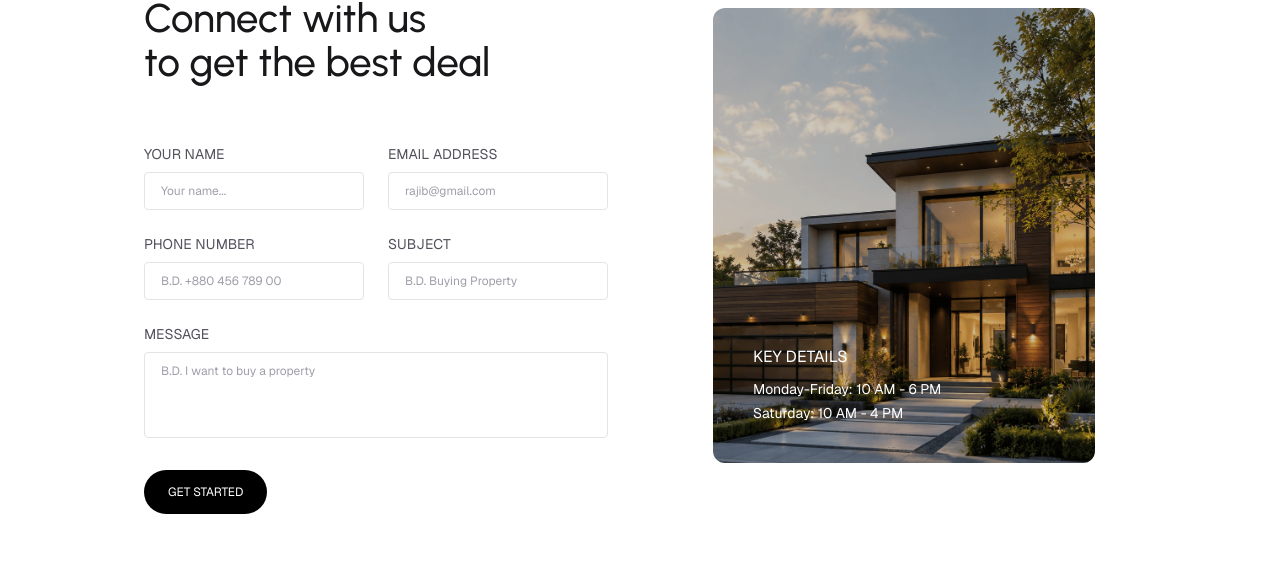
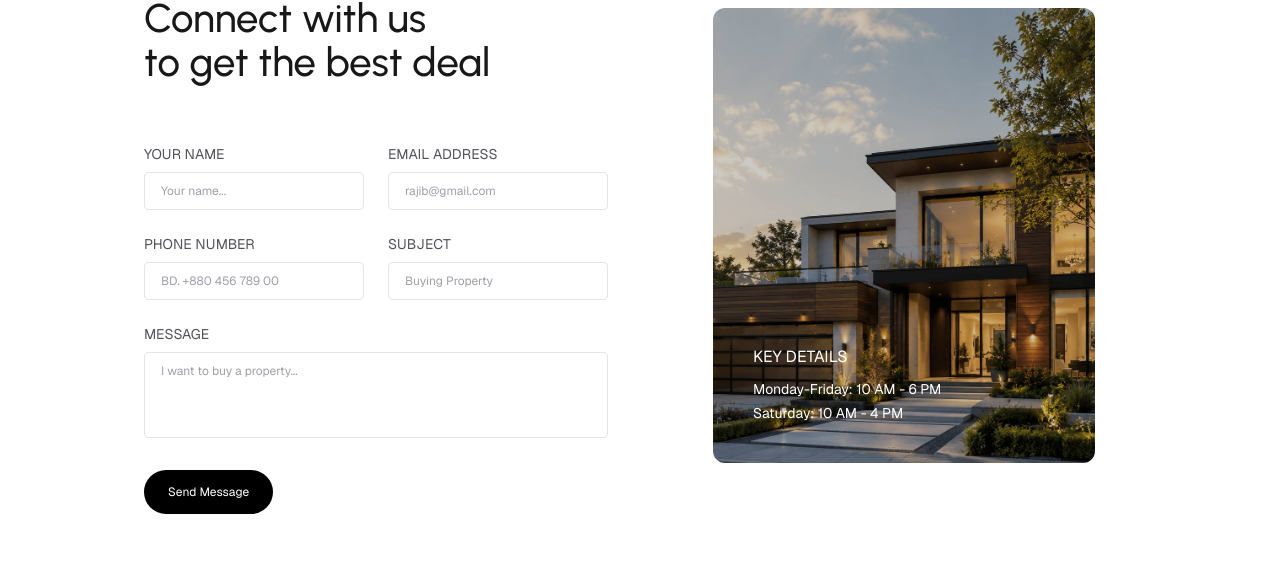
Before and after one commit to Rajibbepary/real-estate, a Next.js app: page / in a window 1280 px wide. Shown: the part 5553-6117 px from the top of the page. Built offline with nearby package versions, Linux system fonts and the light colour scheme; no server answers.

Commit message:
contact page web3form add

```diff
--- a/sections/contact.jsx
+++ b/sections/contact.jsx
@@ -2,172 +2,235 @@
 
 import { motion } from "framer-motion";
 import Image from "next/image";
+import { useState } from "react";
 
 const houseImage = "/assets/house.png";
 
 export function Contact() {
+  const [result, setResult] = useState("");
+
+  const onSubmit = async (event) => {
+    event.preventDefault();
+
+    setResult("Sending...");
+
+    const formData = new FormData(event.target);
+
+    // Web3Forms Access Key
+    formData.append(
+      "access_key",
+      "01f80bcd-c92d-419d-88e1-7da88e646885"
+    );
+
+    // Email subject
+    formData.append(
+      "subject",
+      "New Contact Form Submission"
+    );
+
+    try {
+      const response = await fetch(
+        "https://api.web3forms.com/submit",
+        {
+          method: "POST",
+          body: formData,
+        }
+      );
+
+      const data = await response.json();
+
+      if (data.success) {
+        setResult("Message Sent!");
+
+        alert("Form Submitted Successfully!");
+
+        event.target.reset();
+
+        // Message remove after 3 seconds
+        setTimeout(() => {
+          setResult("");
+        }, 3000);
+      } else {
+        console.log("Error:", data);
+
+        alert(data.message || "Something went wrong!");
+
+        setResult("");
+      }
+    } catch (error) {
+      console.error("Error:", error);
+
+      alert("Something went wrong. Please try again.");
+
+      setResult("");
+    }
+  };
+
   return (
-        <section id="contact" className="py-20 w-full flex items-center justify-center">
+    <section
+      id="contact"
+      className="py-20 w-full flex items-center justify-center"
+    >
       <div className="max-w-5xl w-full mx-auto px-4 grid grid-cols-1 lg:grid-cols-2 gap-12 lg:gap-16 items-center">
 
-                {/* Left Column: Contact Form */}
+        {/* Left Column */}
         <div className="flex flex-col">
 
-                    <motion.div className="flex items-center gap-1.5"
+          <motion.div
+            className="flex items-center gap-1.5"
             initial={{ y: -20, opacity: 0 }}
             whileInView={{ y: 0, opacity: 1 }}
             viewport={{ once: true }}
-                        transition={{ delay: 0.2, type: "spring", stiffness: 320, damping: 70, mass: 1 }}
           >
             <span className="size-1.5 bg-zinc-900"></span>
+
             <span className="text-sm text-zinc-900">
               CONTACT
             </span>
           </motion.div>
 
-                    <motion.h2 className="text-3xl md:text-[40px]/11 text-zinc-900 mt-5 leading-tight font-medium max-w-100"
+          <motion.h2
+            className="text-3xl md:text-[40px]/11 text-zinc-900 mt-5 leading-tight font-medium max-w-100"
             initial={{ y: 50, opacity: 0 }}
             whileInView={{ y: 0, opacity: 1 }}
             viewport={{ once: true }}
-                        transition={{ type: "spring", stiffness: 240, damping: 70, mass: 1 }}
           >
-                        Connect with us <br />to get the best deal
+            Connect with us <br />
+            to get the best deal
           </motion.h2>
 
           {/* Form */}
-                    <form className="mt-15 flex flex-col gap-6" onSubmit={(e) => e.preventDefault()}>
+          <form
+            onSubmit={onSubmit}
+            className="mt-15 flex flex-col gap-6"
+          >
+
+            {/* Name + Email */}
             <div className="grid grid-cols-1 sm:grid-cols-2 gap-6">
+
               {/* Name */}
               <div className="flex flex-col">
-                                <motion.label className="text-sm text-zinc-600 mb-2"
-                                    initial={{ y: 50, opacity: 0 }}
-                                    whileInView={{ y: 0, opacity: 1 }}
-                                    viewport={{ once: true }}
-                                    transition={{ type: "spring", stiffness: 320, damping: 70, mass: 1 }}
-                                >
+                <label className="text-sm text-zinc-600 mb-2">
                   YOUR NAME
-                                </motion.label>
-                                <motion.input type="text" placeholder="Your name..." className="w-full border border-zinc-200 rounded-sm px-4 py-2.5 text-xs text-zinc-800 placeholder-zinc-400 focus:outline-none focus:border-zinc-300 transition-colors"
-                                    initial={{ y: 50, opacity: 0 }}
-                                    whileInView={{ y: 0, opacity: 1 }}
-                                    viewport={{ once: true }}
-                                    transition={{ type: "spring", stiffness: 320, damping: 70, mass: 1 }}
+                </label>
+
+                <input
+                  type="text"
+                  name="name"
+                  placeholder="Your name..."
+                  required
+                  className="w-full border border-zinc-200 rounded-sm px-4 py-2.5 text-xs text-zinc-800 placeholder-zinc-400 focus:outline-none focus:border-zinc-300 transition-colors"
                 />
               </div>
 
               {/* Email */}
               <div className="flex flex-col">
-                                <motion.label className="text-sm text-zinc-600 mb-2"
-                                    initial={{ y: 50, opacity: 0 }}
-                                    whileInView={{ y: 0, opacity: 1 }}
-                                    viewport={{ once: true }}
-                                    transition={{ type: "spring", stiffness: 320, damping: 70, mass: 1 }}
-                                >
+                <label className="text-sm text-zinc-600 mb-2">
                   EMAIL ADDRESS
-                                </motion.label>
-                                <motion.input type="email" placeholder="rajib@gmail.com" className="w-full border border-zinc-200 rounded-sm px-4 py-2.5 text-xs text-zinc-800 placeholder-zinc-400 focus:outline-none focus:border-zinc-300 transition-colors"
-                                    initial={{ y: 50, opacity: 0 }}
-                                    whileInView={{ y: 0, opacity: 1 }}
-                                    viewport={{ once: true }}
-                                    transition={{ type: "spring", stiffness: 320, damping: 70, mass: 1 }}
+                </label>
+
+                <input
+                  type="email"
+                  name="email"
+                  placeholder="rajib@gmail.com"
+                  required
+                  className="w-full border border-zinc-200 rounded-sm px-4 py-2.5 text-xs text-zinc-800 placeholder-zinc-400 focus:outline-none focus:border-zinc-300 transition-colors"
                 />
               </div>
+
             </div>
 
+            {/* Phone + Subject */}
             <div className="grid grid-cols-1 sm:grid-cols-2 gap-6">
+
               {/* Phone */}
               <div className="flex flex-col">
-                                <motion.label className="text-sm text-zinc-600 mb-2"
-                                    initial={{ y: 50, opacity: 0 }}
-                                    whileInView={{ y: 0, opacity: 1 }}
-                                    viewport={{ once: true }}
-                                    transition={{ type: "spring", stiffness: 320, damping: 70, mass: 1 }}
-                                >
+                <label className="text-sm text-zinc-600 mb-2">
                   PHONE NUMBER
-                                </motion.label>
-                                <motion.input type="tel" placeholder="B.D. +880 456 789 00" className="w-full border border-zinc-200 rounded-sm px-4 py-2.5 text-xs text-zinc-800 placeholder-zinc-400 focus:outline-none focus:border-zinc-300 transition-colors"
-                                    initial={{ y: 50, opacity: 0 }}
-                                    whileInView={{ y: 0, opacity: 1 }}
-                                    viewport={{ once: true }}
-                                    transition={{ type: "spring", stiffness: 320, damping: 70, mass: 1 }}
+                </label>
+
+                <input
+                  type="tel"
+                  name="phone"
+                  placeholder="BD. +880 456 789 00"
+                  className="w-full border border-zinc-200 rounded-sm px-4 py-2.5 text-xs text-zinc-800 placeholder-zinc-400 focus:outline-none focus:border-zinc-300 transition-colors"
                 />
               </div>
 
               {/* Subject */}
               <div className="flex flex-col">
-                                <motion.label className="text-sm text-zinc-600 mb-2"
-                                    initial={{ y: 50, opacity: 0 }}
-                                    whileInView={{ y: 0, opacity: 1 }}
-                                    viewport={{ once: true }}
-                                    transition={{ type: "spring", stiffness: 320, damping: 70, mass: 1 }}
-                                >
+                <label className="text-sm text-zinc-600 mb-2">
                   SUBJECT
-                                </motion.label>
-                                <motion.input type="text" placeholder="B.D. Buying Property" className="w-full border border-zinc-200 rounded-sm px-4 py-2.5 text-xs text-zinc-800 placeholder-zinc-400 focus:outline-none focus:border-zinc-300 transition-colors"
-                                    initial={{ y: 50, opacity: 0 }}
-                                    whileInView={{ y: 0, opacity: 1 }}
-                                    viewport={{ once: true }}
-                                    transition={{ type: "spring", stiffness: 320, damping: 70, mass: 1 }}
+                </label>
+
+                <input
+                  type="text"
+                  name="subject"
+                  placeholder="Buying Property"
+                  required
+                  className="w-full border border-zinc-200 rounded-sm px-4 py-2.5 text-xs text-zinc-800 placeholder-zinc-400 focus:outline-none focus:border-zinc-300 transition-colors"
                 />
               </div>
+
             </div>
 
             {/* Message */}
             <div className="flex flex-col">
-                            <motion.label className="text-sm text-zinc-600 mb-2"
+              <label className="text-sm text-zinc-600 mb-2">
+                MESSAGE
+              </label>
+
+              <textarea
+                name="message"
+                rows={4}
+                placeholder="I want to buy a property..."
+                required
+                className="w-full border border-zinc-200 rounded-sm px-4 py-2.5 text-xs text-zinc-800 placeholder-zinc-400 focus:outline-none focus:border-zinc-300 transition-colors resize-none"
+              />
+            </div>
+
+            {/* Submit */}
+            <div className="mt-2">
+              <button
+                type="submit"
+                disabled={result === "Sending..."}
+                className="bg-black hover:bg-zinc-900 disabled:opacity-50 text-white text-xs px-6 py-3.5 rounded-full transition-colors duration-200 cursor-pointer"
+              >
+                {result || "Send Message"}
+              </button>
+            </div>
+
+          </form>
+        </div>
+
+        {/* Right Image */}
+        <motion.div
+          className="relative overflow-hidden group flex justify-center"
           initial={{ y: 50, opacity: 0 }}
           whileInView={{ y: 0, opacity: 1 }}
           viewport={{ once: true }}
-                                transition={{ type: "spring", stiffness: 320, damping: 70, mass: 1 }}
-                            >
-                                MESSAGE
-                            </motion.label>
-                            <motion.textarea rows={4} placeholder="B.D. I want to buy a property" className="w-full border border-zinc-200 rounded-sm px-4 py-2.5 text-xs text-zinc-800 placeholder-zinc-400 focus:outline-none focus:border-zinc-300 transition-colors resize-none"
-                                initial={{ y: 50, opacity: 0 }}
-                                whileInView={{ y: 0, opacity: 1 }}
-                                viewport={{ once: true }}
-                                transition={{ type: "spring", stiffness: 320, damping: 70, mass: 1 }}
-                            />
-                        </div>
-
-                        {/* Submit Button */}
-                        <motion.div className="mt-2"
-                            initial={{ y: 50, opacity: 0 }}
-                            whileInView={{ y: 0, opacity: 1 }}
-                            viewport={{ once: true }}
-                            transition={{ type: "spring", stiffness: 320, damping: 70, mass: 1 }}
-                        >
-                            <button type="submit" className="bg-black hover:bg-zinc-900 text-white text-xs px-6 py-3.5 rounded-full transition-colors duration-200 cursor-pointer">
-                                GET STARTED
-                            </button>
-                        </motion.div>
-                    </form>
-                </div>
-
-                {/* Right Column: Key Details Image Card */}
-                <motion.div className="relative overflow-hidden group flex justify-center"
-                    initial={{ y: 50, opacity: 0 }}
-                    whileInView={{ y: 0, opacity: 1 }}
-                    viewport={{ once: true }}
-                    transition={{ type: "spring", stiffness: 320, damping: 70, mass: 1 }}
         >
           <div className="relative w-95.5 h-113.75 overflow-hidden rounded-xl">
-                        <Image src={houseImage} alt="Contact House" width={382} height={455} className="w-full h-full object-cover transition-transform duration-700 group-hover:scale-105 select-none brightness-80" />
 
-                        {/* Details Content Overlay */}
+            <Image
+              src={houseImage}
+              alt="Contact House"
+              width={382}
+              height={455}
+              className="w-full h-full object-cover transition-transform duration-700 group-hover:scale-105 select-none brightness-80"
+            />
+
             <div className="absolute bottom-10 left-10 flex flex-col gap-2.5 z-10">
+
               <span className="text-base text-white">
                 KEY DETAILS
               </span>
-                            <motion.div className="flex flex-col gap-1 text-sm text-white"
-                                initial={{ y: 20, opacity: 0 }}
-                                whileInView={{ y: 0, opacity: 1 }}
-                                viewport={{ once: true }}
-                                transition={{ delay: 0.2, type: "spring", stiffness: 320, damping: 70, mass: 1 }}
-                            >
+
+              <div className="flex flex-col gap-1 text-sm text-white">
                 <p>Monday-Friday: 10 AM - 6 PM</p>
                 <p>Saturday: 10 AM - 4 PM</p>
-                            </motion.div>
+              </div>
+
             </div>
           </div>
         </motion.div>
```
Lines whose indentation alone changed are shown as unchanged.
